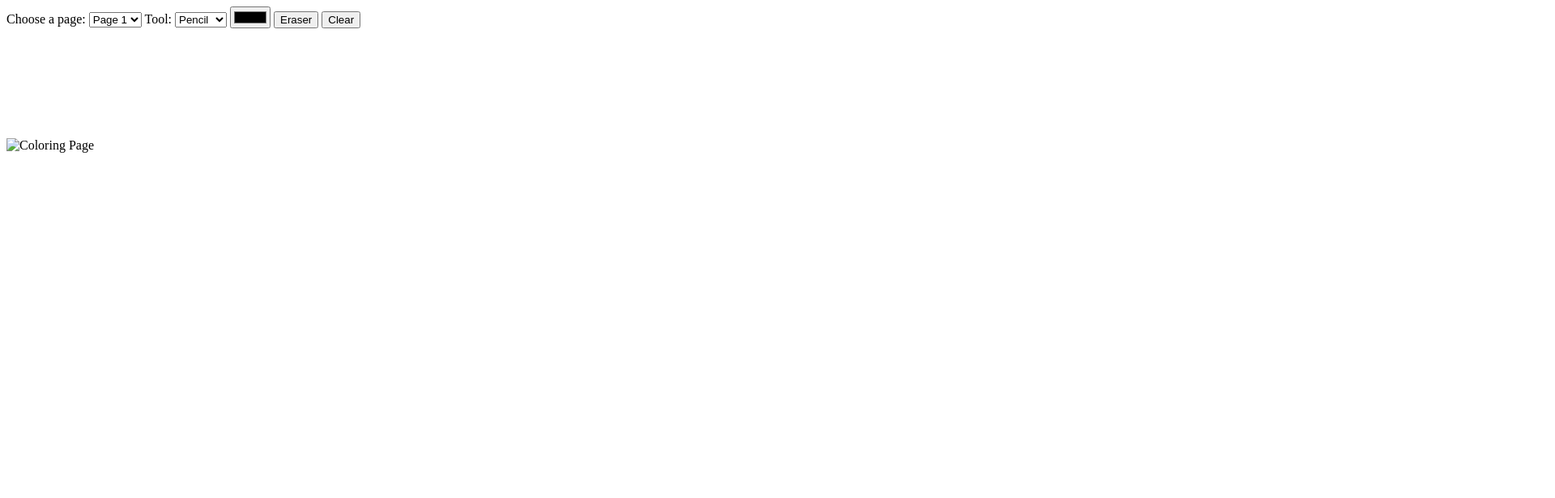
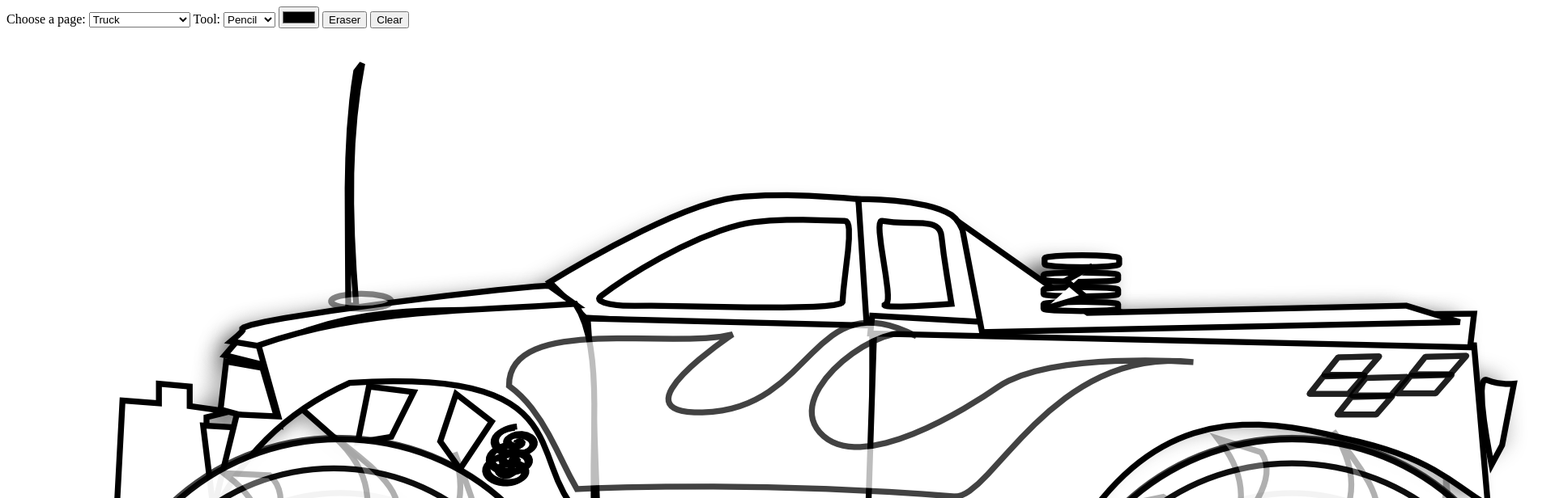
Before and after one commit to Wcathey/Kids-App, a plain HTML site: page index.html in a window 1280 px wide. Shown: the top 616 px of the page at 81% size, 1920 px wide, since content can reach past the window. Drawn offline with Linux system fonts and the light colour scheme.

Commit message:
Update index.html
Fixed image names

```diff
--- a/index.html
+++ b/index.html
@@ -1,8 +1,20 @@
+<!DOCTYPE html>
+<html lang="en">
+<head>
+    <meta charset="UTF-8">
+    <meta name="viewport" content="width=device-width, initial-scale=1.0">
+    <title>Coloring App</title>
+    <link rel="stylesheet" href="styles.css">
+</head>
+<body>
+
     <div class="container">
         <label for="imagePicker">Choose a page:</label>
         <select id="imagePicker">
-        <option value="images/page1.png">Page 1</option>
-        <option value="images/page2.png">Page 2</option>
+            <option value="images/truck.png">Truck</option>
+            <option value="images/motorcycle.png">Motorcycle</option>
+            <option value="images/Hot-Wheels-Symbol.png">Hot Wheels Logo</option>
+            <option value="images/tune-up.png">Tune Up</option>
         </select>
 
         <label for="toolPicker">Tool:</label>
@@ -19,6 +31,11 @@
 
     <!-- Wrapper for Image and Transparent Canvas -->
     <div class="canvas-container">
-    <img id="coloringImage" src="images/page1.png" alt="Coloring Page">
+        <img id="coloringImage" src="images/truck.png" alt="Coloring Page">
         <canvas id="drawingCanvas"></canvas>
     </div>
+
+    <script src="script.js"></script>
+
+</body>
+</html>
```
Lines whose indentation alone changed are shown as unchanged.
